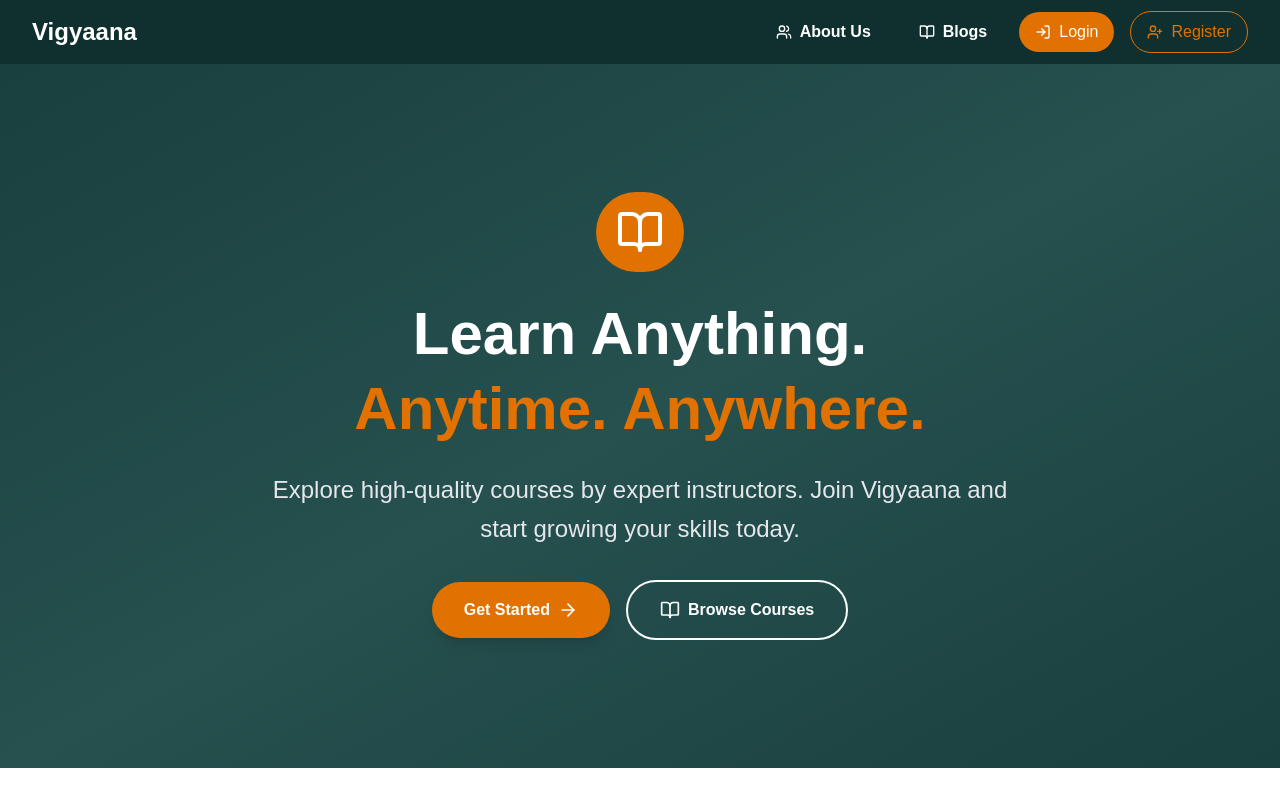
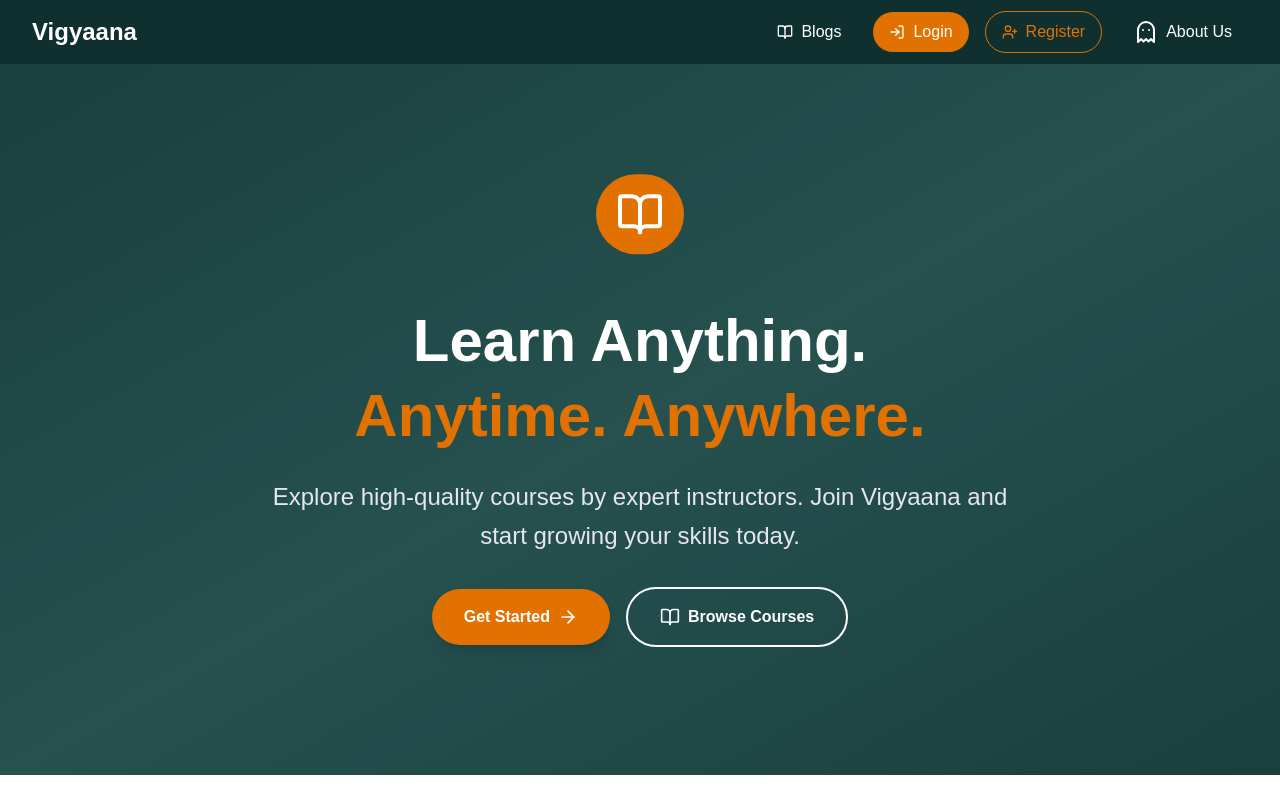
Before and after one commit to lakshyarohila/vigyaana-frontend, a Next.js app: page / in a window 1280 px wide. Shown: the top 800 px of the page. Built offline with nearby package versions, Linux system fonts and the light colour scheme; no server answers.

Commit message:
change in icons and little animation at home page

```diff
--- a/app/page.js
+++ b/app/page.js
@@ -1,10 +1,10 @@
-'use client';
-
-import { useEffect, useState } from 'react';
-import { getRequest } from '@/lib/api';
-import CourseCard from '@/compoenets/CourseCard';
-import Link from 'next/link';
-import useAuthStore from '@/lib/store';
+"use client";
+import { motion } from "framer-motion";
+import { useEffect, useState } from "react";
+import { getRequest } from "@/lib/api";
+import CourseCard from "@/compoenets/CourseCard";
+import Link from "next/link";
+import useAuthStore from "@/lib/store";
 import {
   BookOpen,
   Users,
@@ -15,8 +15,8 @@ import {
   Globe,
   Zap,
   Award,
-  CheckCircle
-} from 'lucide-react';
+  CheckCircle,
+} from "lucide-react";
 
 export default function HomePage() {
   const [courses, setCourses] = useState([]);
@@ -26,17 +26,17 @@ export default function HomePage() {
   useEffect(() => {
     const fetchCourses = async () => {
       try {
-        const courseList = await getRequest('/courses');
+        const courseList = await getRequest("/courses");
         setCourses(courseList);
 
         // 🔐 If student, also fetch enrollments
-        if (user?.role === 'STUDENT') {
-          const enrolled = await getRequest('/enrollments/my');
+        if (user?.role === "STUDENT") {
+          const enrolled = await getRequest("/enrollments/my");
           const ids = enrolled.map((e) => e.course.id);
           setEnrolledCourseIds(ids);
         }
       } catch (err) {
-        console.error('Failed to load courses', err);
+        console.error("Failed to load courses", err);
       }
     };
 
@@ -50,17 +50,28 @@ export default function HomePage() {
         <div className="absolute inset-0 bg-black opacity-10"></div>
         <div className="relative max-w-7xl mx-auto px-4 py-20 sm:py-24 lg:py-32">
           <div className="text-center">
-            <div className="flex justify-center mb-6">
+            <motion.div
+              animate={{ y: [0, -20, 0] }} // Moves up and down
+              transition={{
+                duration: 2.6,
+                repeat: Infinity,
+                repeatType: "loop",
+                ease: "easeInOut",
+              }}
+              style={{ display: "inline-block" }}
+              className="flex justify-center mb-6"
+            >
               <div className="p-4 bg-[#e17100] rounded-full">
                 <BookOpen className="h-12 w-14 text-white" />
               </div>
-            </div>
+            </motion.div>
             <h1 className="text-4xl md:text-6xl font-bold mb-6 leading-tight">
               Learn Anything. <br />
               <span className="text-[#e17100]">Anytime. Anywhere.</span>
             </h1>
             <p className="text-xl md:text-2xl max-w-3xl mx-auto mb-8 text-gray-200 leading-relaxed">
-              Explore high-quality courses by expert instructors. Join Vigyaana and start growing your skills today.
+              Explore high-quality courses by expert instructors. Join Vigyaana
+              and start growing your skills today.
             </p>
             <div className="flex flex-col sm:flex-row gap-4 justify-center items-center">
               <Link
@@ -86,7 +97,9 @@ export default function HomePage() {
       <section className="py-20 bg-white">
         <div className="max-w-7xl mx-auto px-4">
           <div className="text-center mb-16">
-            <h2 className="text-3xl md:text-4xl font-bold text-[#1c4645] mb-4">Why Choose Vigyana?</h2>
+            <h2 className="text-3xl md:text-4xl font-bold text-[#1c4645] mb-4">
+              Why Choose Vigyana?
+            </h2>
             <p className="text-xl text-gray-600 max-w-2xl mx-auto">
               We provide everything you need to accelerate your learning journey
             </p>
@@ -96,27 +109,37 @@ export default function HomePage() {
               {
                 icon: <Zap className="h-12 w-12" />,
                 title: "Learn at Your Pace",
-                description: "Self-paced learning with lifetime access to all course materials"
+                description:
+                  "Self-paced learning with lifetime access to all course materials",
               },
               {
                 icon: <Award className="h-12 w-12" />,
                 title: "Expert Instructors",
-                description: "Learn from industry professionals with years of real-world experience"
+                description:
+                  "Learn from industry professionals with years of real-world experience",
               },
               {
                 icon: <Globe className="h-12 w-12" />,
                 title: "Global Community",
-                description: "Join thousands of learners from around the world on your journey"
-              }
+                description:
+                  "Join thousands of learners from around the world on your journey",
+              },
             ].map((feature, index) => (
-              <div key={index} className="text-center p-8 rounded-xl hover:shadow-lg transition-shadow duration-300">
+              <div
+                key={index}
+                className="text-center p-8 rounded-xl hover:shadow-lg transition-shadow duration-300"
+              >
                 <div className="flex justify-center mb-6">
                   <div className="p-4 bg-[#e17100] text-white rounded-full">
                     {feature.icon}
                   </div>
                 </div>
-                <h3 className="text-2xl font-bold text-[#1c4645] mb-4">{feature.title}</h3>
-                <p className="text-gray-600 leading-relaxed">{feature.description}</p>
+                <h3 className="text-2xl font-bold text-[#1c4645] mb-4">
+                  {feature.title}
+                </h3>
+                <p className="text-gray-600 leading-relaxed">
+                  {feature.description}
+                </p>
               </div>
             ))}
           </div>
@@ -127,15 +150,23 @@ export default function HomePage() {
       <section id="courses" className="py-20 bg-gray-50">
         <div className="max-w-7xl mx-auto px-4">
           <div className="text-center mb-16">
-            <h2 className="text-3xl md:text-4xl font-bold text-[#1c4645] mb-4">Featured Courses</h2>
-            <p className="text-xl text-gray-600">Discover our most popular and highly-rated courses</p>
+            <h2 className="text-3xl md:text-4xl font-bold text-[#1c4645] mb-4">
+              Featured Courses
+            </h2>
+            <p className="text-xl text-gray-600">
+              Discover our most popular and highly-rated courses
+            </p>
           </div>
           <div className="grid grid-cols-1 sm:grid-cols-2 lg:grid-cols-3 gap-8">
             {courses.length === 0 && (
               <div className="col-span-full text-center py-12">
                 <BookOpen className="h-16 w-16 text-gray-400 mx-auto mb-4" />
-                <p className="text-xl text-gray-500">No courses available at the moment</p>
-                <p className="text-gray-400">Check back soon for new courses!</p>
+                <p className="text-xl text-gray-500">
+                  No courses available at the moment
+                </p>
+                <p className="text-gray-400">
+                  Check back soon for new courses!
+                </p>
               </div>
             )}
             {courses.map((course) => (
@@ -146,7 +177,6 @@ export default function HomePage() {
               />
             ))}
           </div>
-
         </div>
       </section>
 
@@ -155,10 +185,26 @@ export default function HomePage() {
         <div className="max-w-7xl mx-auto px-4">
           <div className="grid grid-cols-1 md:grid-cols-4 gap-8 text-center">
             {[
-              { icon: <Users className="h-8 w-8" />, number: "10,000+", label: "Active Students" },
-              { icon: <BookOpen className="h-8 w-8" />, number: "500+", label: "Courses" },
-              { icon: <Trophy className="h-8 w-8" />, number: "50+", label: "Expert Instructors" },
-              { icon: <Star className="h-8 w-8" />, number: "4.9/5", label: "Average Rating" }
+              {
+                icon: <Users className="h-8 w-8" />,
+                number: "10,000+",
+                label: "Active Students",
+              },
+              {
+                icon: <BookOpen className="h-8 w-8" />,
+                number: "500+",
+                label: "Courses",
+              },
+              {
+                icon: <Trophy className="h-8 w-8" />,
+                number: "50+",
+                label: "Expert Instructors",
+              },
+              {
+                icon: <Star className="h-8 w-8" />,
+                number: "4.9/5",
+                label: "Average Rating",
+              },
             ].map((stat, index) => (
               <div key={index} className="p-6">
                 <div className="flex justify-center mb-4">
@@ -178,43 +224,60 @@ export default function HomePage() {
       <section className="py-20 bg-white">
         <div className="max-w-7xl mx-auto px-4">
           <div className="text-center mb-16">
-            <h2 className="text-3xl md:text-4xl font-bold text-[#1c4645] mb-4">What Our Students Say</h2>
-            <p className="text-xl text-gray-600">Real feedback from our learning community</p>
+            <h2 className="text-3xl md:text-4xl font-bold text-[#1c4645] mb-4">
+              What Our Students Say
+            </h2>
+            <p className="text-xl text-gray-600">
+              Real feedback from our learning community
+            </p>
           </div>
           <div className="grid gap-8 md:grid-cols-3">
             {[
               {
-                name: 'Aarav M.',
-                role: 'Full-Stack Developer',
-                quote: 'Vigyana helped me learn full-stack development at my own pace! The instructors are amazing and the content is top-notch.',
-                rating: 5
+                name: "Aarav M.",
+                role: "Full-Stack Developer",
+                quote:
+                  "Vigyana helped me learn full-stack development at my own pace! The instructors are amazing and the content is top-notch.",
+                rating: 5,
               },
               {
-                name: 'Priya S.',
-                role: 'UI/UX Designer',
-                quote: 'Super clean interface, top-quality instructors. Love it! The courses are well-structured and easy to follow.',
-                rating: 5
+                name: "Priya S.",
+                role: "UI/UX Designer",
+                quote:
+                  "Super clean interface, top-quality instructors. Love it! The courses are well-structured and easy to follow.",
+                rating: 5,
               },
               {
-                name: 'Rohan K.',
-                role: 'Software Engineer',
-                quote: 'I got my first job after completing 2 courses on Vigyana. The practical projects really helped me build a strong portfolio.',
-                rating: 5
+                name: "Rohan K.",
+                role: "Software Engineer",
+                quote:
+                  "I got my first job after completing 2 courses on Vigyana. The practical projects really helped me build a strong portfolio.",
+                rating: 5,
               },
             ].map((testimonial, index) => (
-              <div key={index} className="bg-gray-50 p-8 rounded-xl shadow-sm hover:shadow-md transition-shadow duration-300">
+              <div
+                key={index}
+                className="bg-gray-50 p-8 rounded-xl shadow-sm hover:shadow-md transition-shadow duration-300"
+              >
                 <div className="flex items-center mb-4">
                   {[...Array(testimonial.rating)].map((_, i) => (
-                    <Star key={i} className="h-5 w-5 text-[#e17100] fill-current" />
+                    <Star
+                      key={i}
+                      className="h-5 w-5 text-[#e17100] fill-current"
+                    />
                   ))}
                 </div>
-                <p className="text-gray-700 mb-6 leading-relaxed italic">{testimonial.quote}</p>
+                <p className="text-gray-700 mb-6 leading-relaxed italic">
+                  {testimonial.quote}
+                </p>
                 <div className="flex items-center">
                   <div className="w-12 h-12 bg-[#1c4645] rounded-full flex items-center justify-center text-white font-bold mr-4">
                     {testimonial.name.charAt(0)}
                   </div>
                   <div>
-                    <p className="font-bold text-[#1c4645]">{testimonial.name}</p>
+                    <p className="font-bold text-[#1c4645]">
+                      {testimonial.name}
+                    </p>
                     <p className="text-gray-500 text-sm">{testimonial.role}</p>
                   </div>
                 </div>
@@ -232,9 +295,12 @@ export default function HomePage() {
               <CheckCircle className="h-12 w-12 text-white" />
             </div>
           </div>
-          <h2 className="text-3xl md:text-4xl font-bold mb-6">Ready to start learning?</h2>
+          <h2 className="text-3xl md:text-4xl font-bold mb-6">
+            Ready to start learning?
+          </h2>
           <p className="text-xl mb-8 text-gray-200">
-            Join thousands of learners across the globe and transform your career today.
+            Join thousands of learners across the globe and transform your
+            career today.
           </p>
           <div className="flex flex-col sm:flex-row gap-4 justify-center">
             <Link
--- a/compoenets/Navbar.jsx
+++ b/compoenets/Navbar.jsx
@@ -15,6 +15,7 @@ import {
   Menu,
   X,
   Users,
+  Ghost
 } from "lucide-react";
 import { useState } from "react";
 
@@ -55,13 +56,7 @@ export default function Navbar() {
           {/* Desktop Navigation */}
           <div className="hidden md:flex items-center space-x-4">
             {/* About Us */}
-            <Link
-              href="/about-us"
-              className="flex items-center space-x-2 px-4 py-2 rounded-full hover:bg-[#2a5a58] transition-colors duration-200"
-            >
-              <Users className="h-4 w-4" />
-              <span className="font-semibold">About Us</span>
-            </Link>
+
 
             {/* Blogs (always visible) */}
             <Link
@@ -69,7 +64,7 @@ export default function Navbar() {
               className="flex items-center space-x-2 px-4 py-2 rounded-full hover:bg-[#2a5a58] transition-colors duration-200"
             >
               <BookOpen className="h-4 w-4" />
-              <span className="font-semibold">Blogs</span>
+              <span className="font-medium font-sans">Blogs</span>
             </Link>
 
             {!user && (
@@ -142,6 +137,13 @@ export default function Navbar() {
                 </button>
               </>
             )}
+             <Link
+              href="/about-us"
+              className="flex items-center space-x-2 px-4 py-2 rounded-full hover:bg-[#2a5a58] transition-colors duration-200"
+            >
+             <Ghost />
+              <span className="font-medium">About Us</span>
+            </Link>
           </div>
 
           {/* Mobile menu button */}
--- a/package.json
+++ b/package.json
@@ -11,6 +11,7 @@
   "dependencies": {
     "axios": "^1.9.0",
     "dotenv": "^16.5.0",
+    "framer-motion": "^12.15.0",
     "lucide-react": "^0.511.0",
     "next": "15.3.2",
     "react": "^19.0.0",
```
Also changed, not shown: 1 other file (tests, documents, lock files or other folders).
